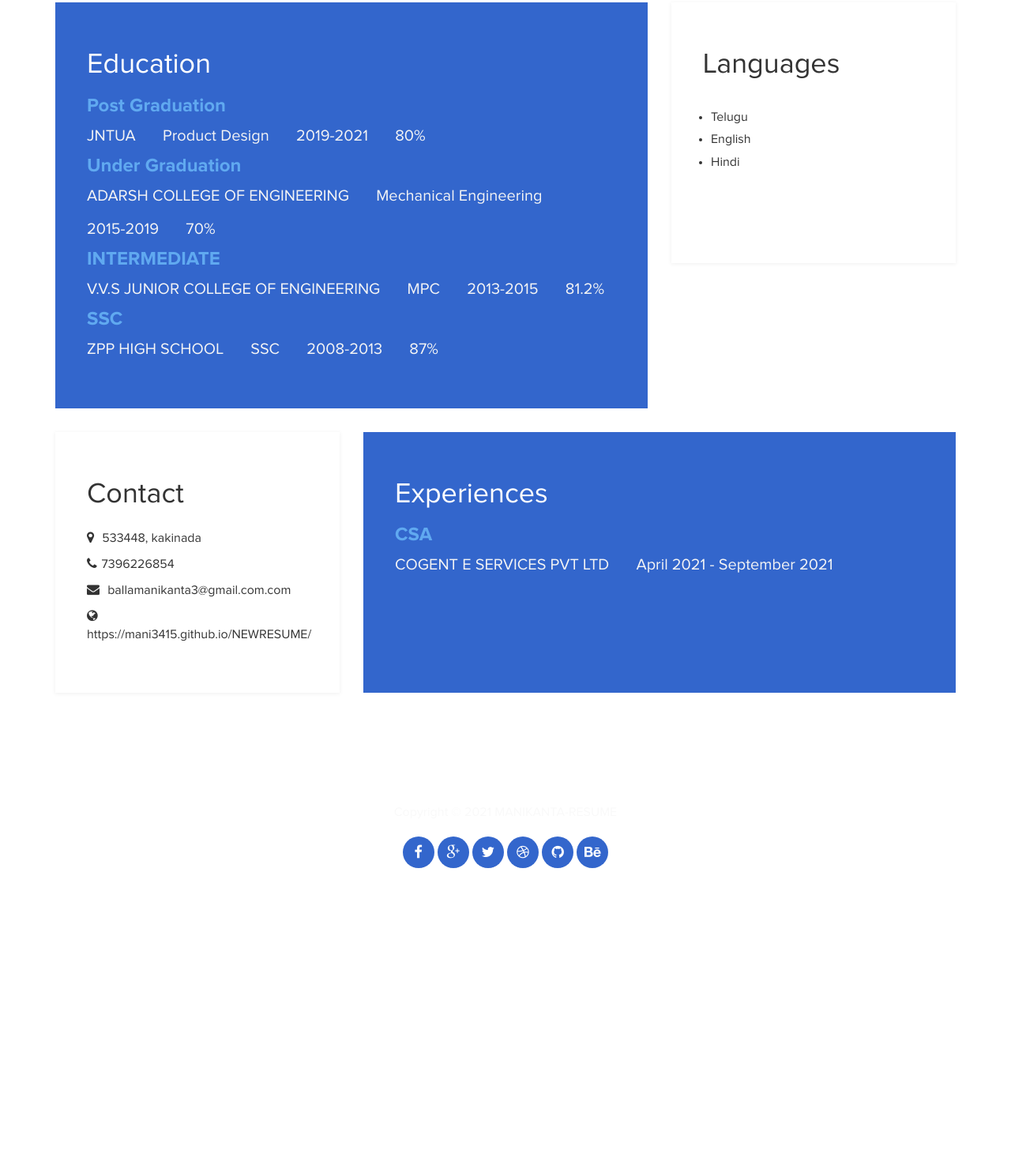
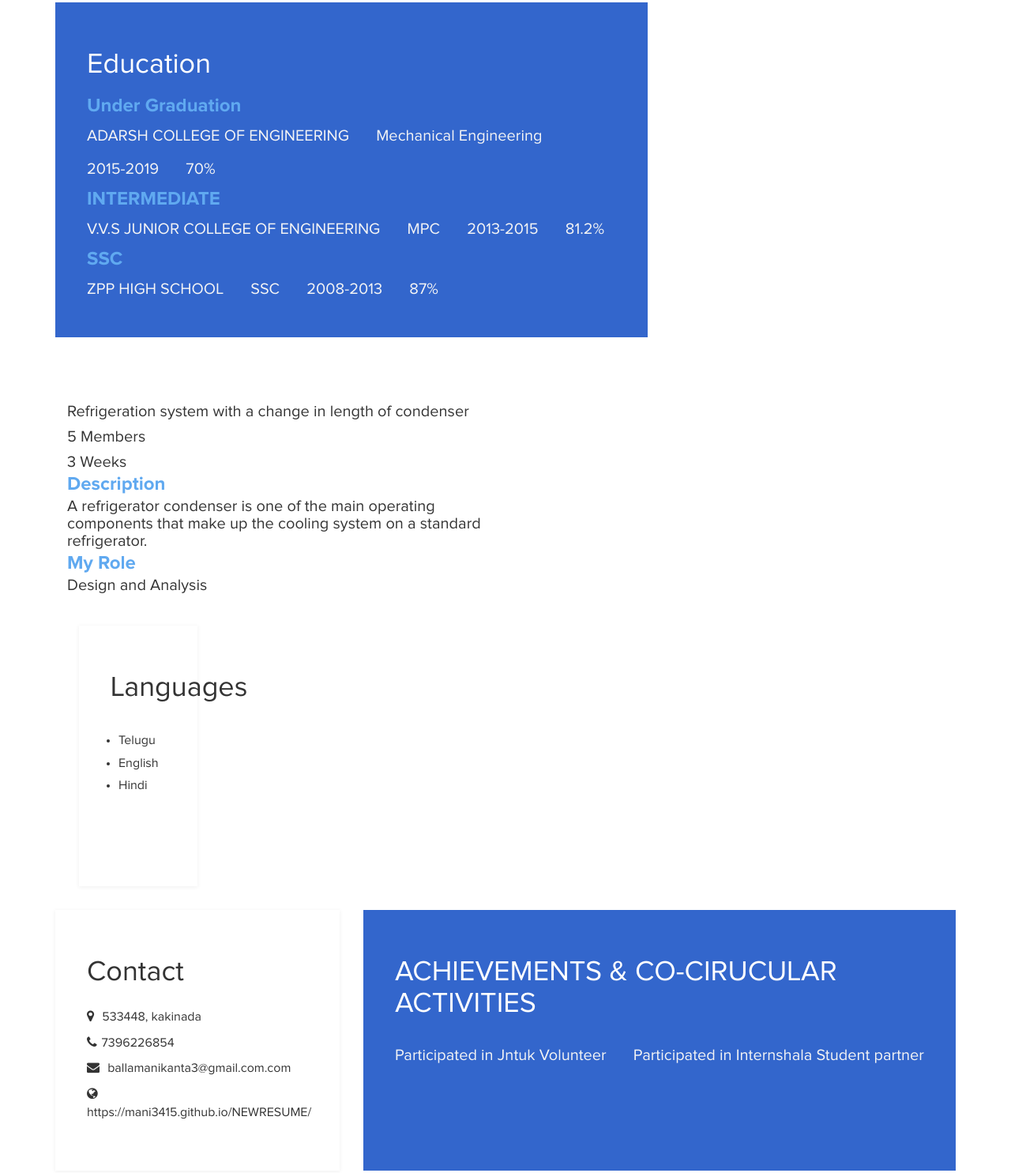
Before and after one commit to MANI3415/NEWRESUME, a plain HTML site: page index.html in a window 1280 px wide. Shown: the part 974-2459 px from the top of the page at 79% size. Before the commit the page ends 2163 px from the top, so only its background shows below. Drawn offline with Linux system fonts and the light colour scheme.

Commit message:
final commit

```diff
--- a/index.html
+++ b/index.html
@@ -33,7 +33,7 @@ http://www.templatemo.com/tm-467-easy-profile
 				<img src="images/manikanta.jpg" class="img-responsive img-circle tm-border" alt="manikanta">
 				<hr>
 				<h1 class="tm-title bold shadow">Hi, I am Manikanta</h1>
-				<h1 class="white bold shadow">Post Graduate</h1>
+				<h1 class="white bold shadow">Under Graduate</h1>
 			</div>
 		</div>
 	</div>
@@ -87,14 +87,6 @@ http://www.templatemo.com/tm-467-easy-profile
 		<div class="col-md-8 col-sm-12">
 			<div class="education">
 				<h2 class="white">Education</h2>
-					<div class="education-content">
-						<h4 class="education-title accent">Post Graduation</h4>
-							<div class="education-school">
-								<h5>JNTUA</h5><span></span>
-								<H5>Product Design<span></span></H5>
-								<h5>2019-2021</h5><SPAN></SPAN>
-								<H5>80%</H5>
-							</div>
 						<H4 class="education-title accent">Under Graduation</H4>
 						    <div class="education-school">
 						    	<h5>ADARSH COLLEGE OF ENGINEERING</h5><SPAN></SPAN>
@@ -118,6 +110,22 @@ http://www.templatemo.com/tm-467-easy-profile
 						    </div>
 					</div>
 			</div>
+		</div>
+		<div class="col-md-6 col-sm-12">
+			<div class="PROJECT DETAILS">
+				<h2 class="white">Project Details</h2>
+				<h5>Refrigeration system with a change in length of condenser</h5>
+				<h5>5 Members</h5>
+				<h5>3 Weeks</h5>
+			<H4 class="PROJECT DETAILS accent">Description</H4>
+						   <div class="Project Details">
+						    	<h5>A refrigerator condenser is one of the main operating components that make up the cooling system on a standard refrigerator.</h5>
+						    	<H4 class="PROJECT DETAILS accent">My Role</H4>
+						   <div class="Project Details">
+						    	<h5>Design and Analysis</h5>
+						    </div>
+			</div>
+
 		</div>
 		<div class="col-md-4 col-sm-12">
 			<div class="languages">
@@ -147,11 +155,10 @@ http://www.templatemo.com/tm-467-easy-profile
 		</div>
 		<div class="col-md-8 col-sm-12">
 			<div class="experience">
-				<h2 class="white">Experiences</h2>
+				<h2 class="white">ACHIEVEMENTS & CO-CIRUCULAR ACTIVITIES</h2>
 					<div class="experience-content">
-						<h4 class="experience-title accent">CSA</h4>
-						<h5>COGENT E SERVICES PVT LTD</h5><span></span>
-						<h5>April 2021 - September 2021</h5>
+						<h5>Participated in Jntuk Volunteer</h5><span></span>
+						<h5>Participated in Internshala Student partner</h5>
 
 					</div>
 			</div>
@@ -165,14 +172,6 @@ http://www.templatemo.com/tm-467-easy-profile
 		<div class="row">
 			<div class="col-md-12 col-sm-12">
 				<p>Copyright &copy; 2021 MANIKANTA-RESUME</p>
-				<ul class="social-icons">
-					<li><a href="#" class="fa fa-facebook"></a></li>
-                    <li><a href="#" class="fa fa-google-plus"></a></li>
-					<li><a href="#" class="fa fa-twitter"></a></li>
-					<li><a href="#" class="fa fa-dribbble"></a></li>
-					<li><a href="#" class="fa fa-github"></a></li>
-					<li><a href="#" class="fa fa-behance"></a></li>
-				</ul>
 			</div>
 		</div>
 	</div>
```
